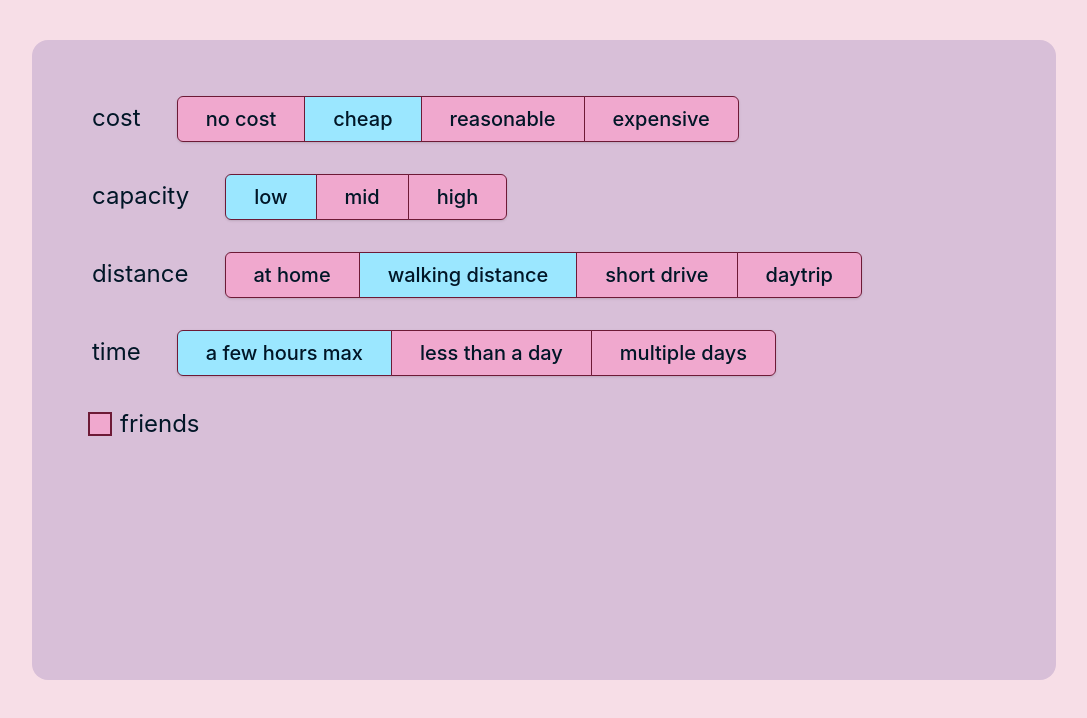
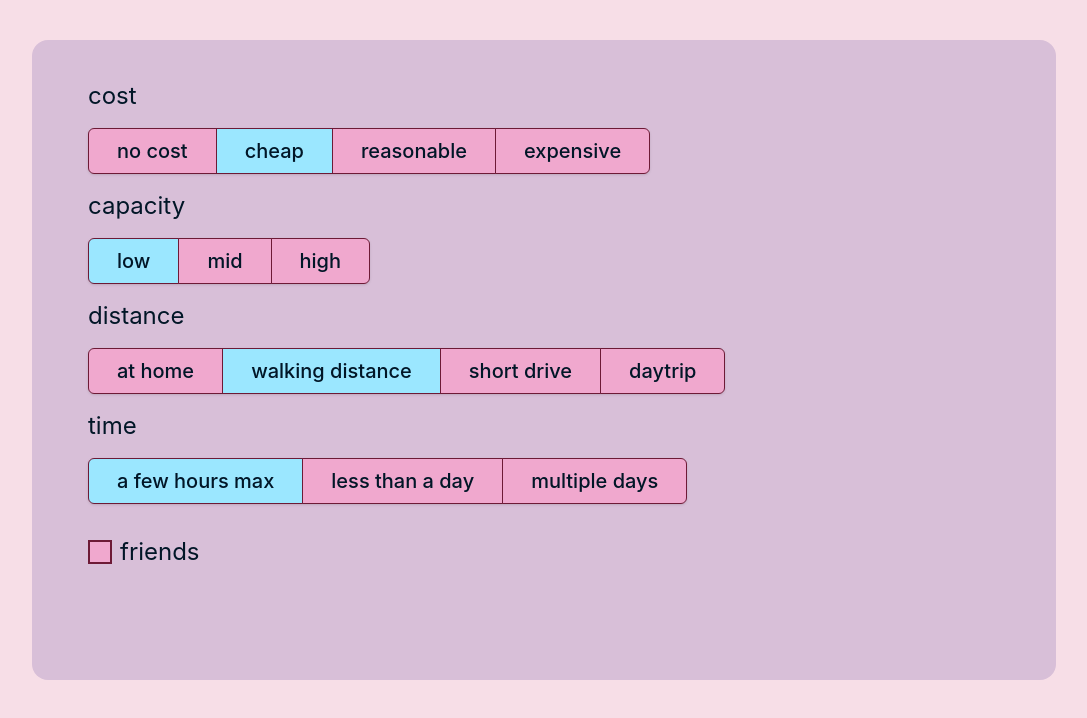
Before and after one commit to pixelivy/activity-tracker, a React (Vite) app in the folder UI/: page / in a window 1280 px wide. Shown: the top 718 px of the page, without its empty margins (8-1095 px from the left). Built offline with nearby package versions, Linux system fonts and the light colour scheme.

Commit message:
feat: enhance CategoryPicker and InputField components with improved layout and styling

```diff
--- a/UI/src/components/OptionTools.tsx
+++ b/UI/src/components/OptionTools.tsx
@@ -11,8 +11,8 @@ export function CategoryPicker({ category, options, value, setValue }:
     value: number,
     setValue: Dispatch<SetStateAction<number>>}) {
     return (
-        <div>
-            <label className='text-text text-s md:text-2xl p-1 md:p-5'>{category}</label>
+        <div className='flex flex-col items-start gap-0'>
+            <label className='text-text text-s md:text-2xl ml-1.5 md:ml-4'>{category}</label>
             <ToggleGroup
                 className="inline-flex rounded-md shadow-sm m-1.5 md:m-4"
                 value={[String(value)]}
@@ -24,7 +24,7 @@ export function CategoryPicker({ category, options, value, setValue }:
                     value={String(option.value)}
                         className="px-2 md:px-4 py-2 text-xs md:text-xl font-medium border border-edge
                         first:rounded-l-md last:rounded-r-md -ml-px first:ml-0
-                        bg-primary text-text hover:bg-surface"
+                        bg-primary text-text hover:bg-accent"
                     >
                         <label className='text-text text-l p-0 md:p-3'>{option.name}</label>
                     </Toggle>
@@ -50,3 +50,18 @@ export function CategoryCheckbox({ category, value, setValue }: { category: stri
         </div>
     );
 }
+
+export function InputField({label, value, setValue}:{label: string, value: string, setValue: Dispatch<SetStateAction<string>>}){
+    return(
+    <div className="flex flex-col items-start gap-2 ml-1.5 md:ml-4">
+                <label className='text-text text-s md:text-2xl'>{label}</label>
+                <input
+                    id="name"
+                    type="text"
+                    value={value}
+                    onChange={(event) => setValue(event.target.value)}
+                    required
+                    className="ml-2 rounded border border-edge bg-surface text-medium px-2 py-1"
+                    />
+            </div>)
+}
```
